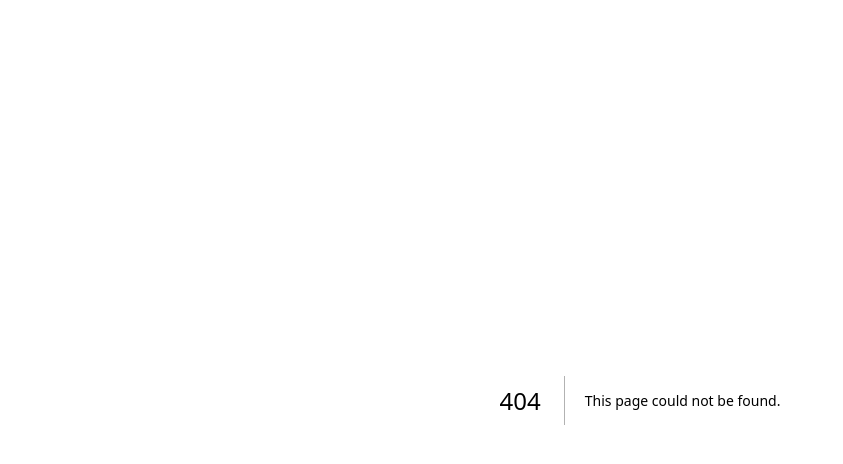
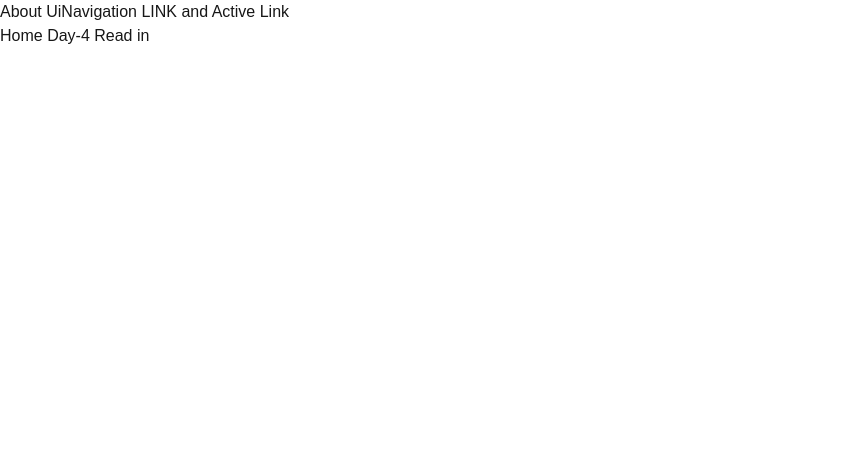
Before and after one commit to hunny345686/learning-next, a Next.js app: page /day5 in a window 1280 px wide. Before the commit this address had no page. Shown: the top 464 px of the page, without its empty margins (0-843 px from the left). Built offline with nearby package versions, Linux system fonts and the light colour scheme.

Commit message:
Learning - Params and search params how to user it

```diff
--- a/app/day4/page.tsx
+++ b/app/day4/page.tsx
@@ -17,12 +17,12 @@ export const metadata = {
  * - we can not use Both static and dynamic metadata in same component
  *  */
 
-export const generateMetadata = async ({ param }) => {
-    const id = await param.id
-    return {
-        title: "Learing Metadata Daynamic" + id,
-    }
-}
+// export const generateMetadata = async ({ param }) => {
+//     const id = await param.id
+//     return {
+//         title: "Learing Metadata Daynamic" + id,
+//     }
+// }
 
 
 const MataData = () => {
--- /dev/null
+++ b/app/day5/page.tsx
@@ -0,0 +1,24 @@
+"use client"
+import { link } from "fs"
+import Link from "next/link"
+import { useParams } from "next/navigation"
+
+const UiNavigation = () => {
+
+    const pathname = useParams()
+
+    // const isActive = pathname === link.herf || (pathname.startsWith(link.herf) && link.herf !== "/")
+    return (
+        <div>
+            <h2>About UiNavigation LINK and Active Link</h2>
+
+            <Link href={"/"}> Home</Link >
+            <Link href={"/day4"} replace> Day-4</Link >
+            <Link href={"/day4"} replace> Read in </Link >
+
+        </div>
+
+    )
+}
+
+export default UiNavigation
--- /dev/null
+++ b/app/day6/page.tsx
@@ -0,0 +1,15 @@
+
+const Day6 = () => {
+
+
+    return (
+        <div>
+            <h2>Navigating Programitically </h2>
+            <button>Place Order </button>
+
+        </div>
+
+    )
+}
+
+export default Day6
```
